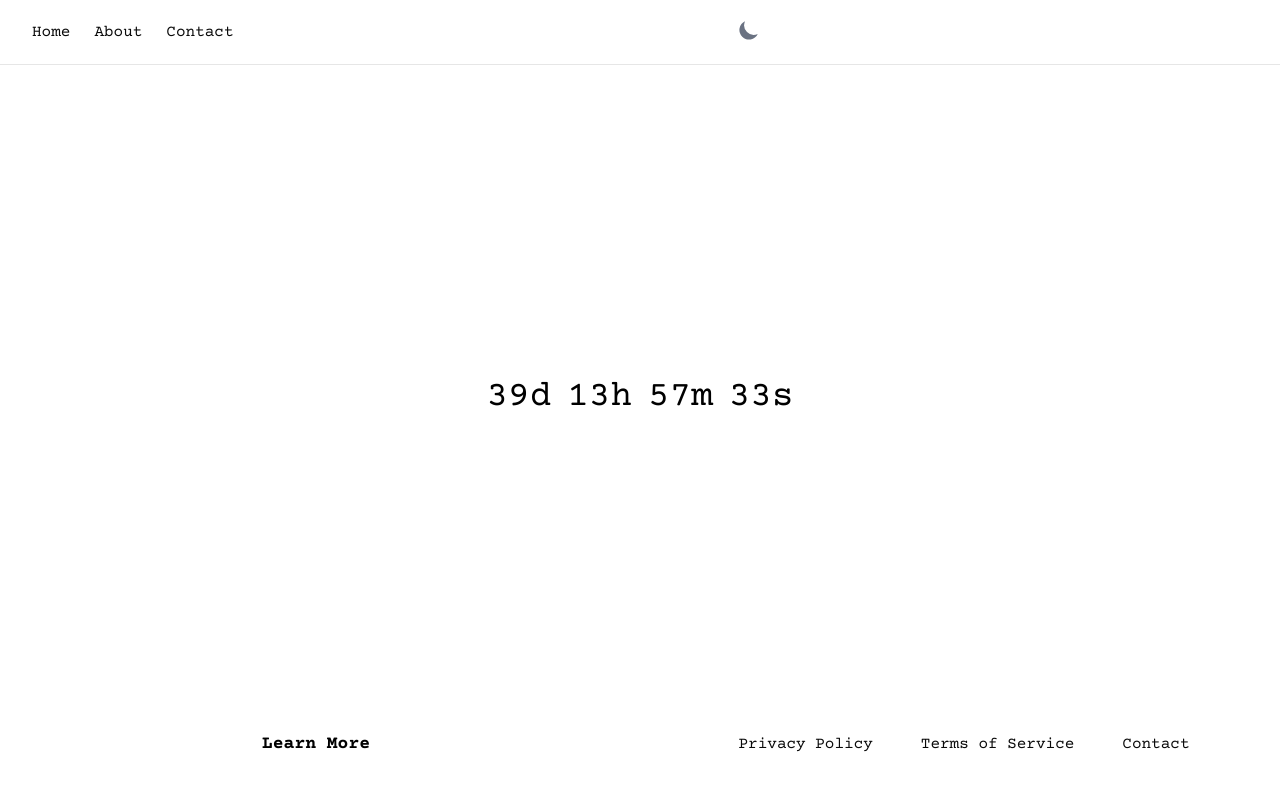
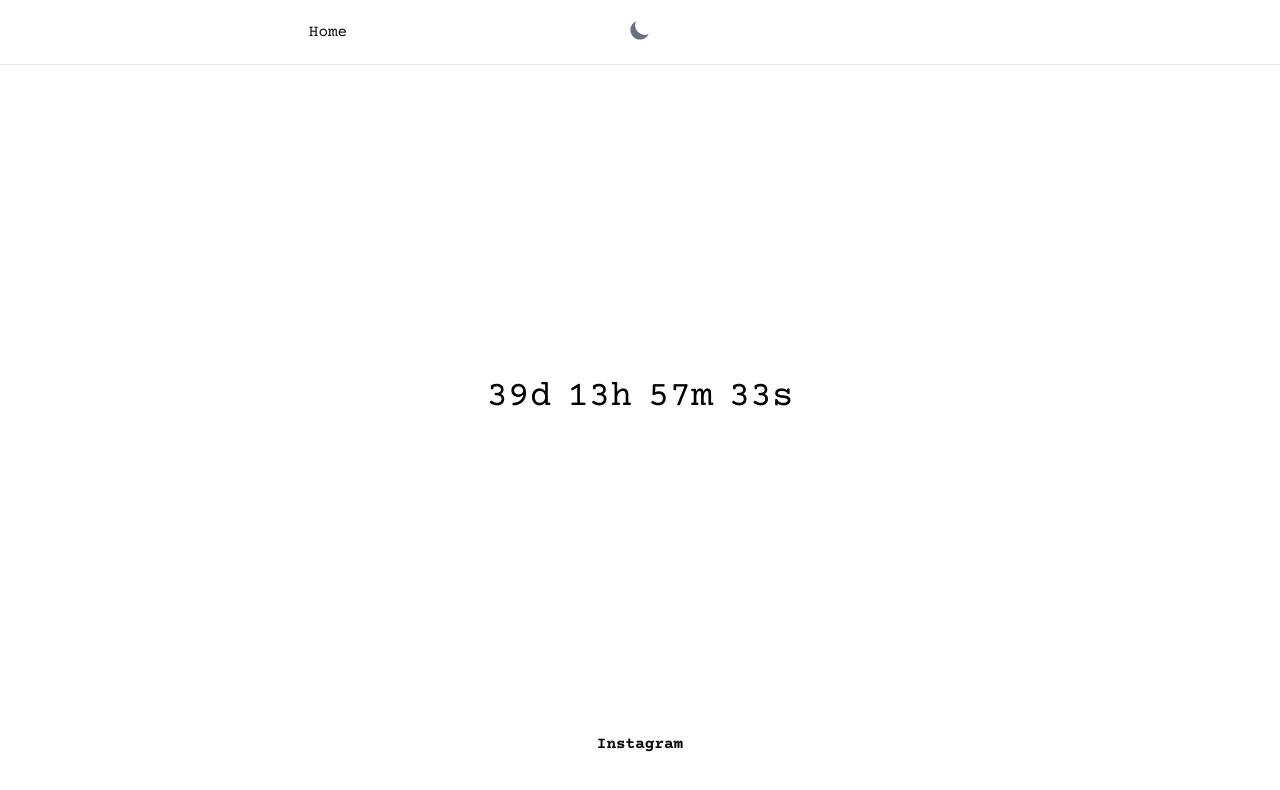
Before and after one commit to onceuponaprince/atlanticj, a Next.js app: page / in a window 1280 px wide. Shown: the top 790 px of the page. Built offline with nearby package versions, Linux system fonts and the light colour scheme.

Commit message:
REMOVED: Nav Buttons & ADDED: Instagram Link

```diff
--- a/components/atoms/ThemeToggle.tsx
+++ b/components/atoms/ThemeToggle.tsx
@@ -16,7 +16,7 @@ export default function ThemeToggle() {
   return (
     <Button
       onClick={() => setTheme(theme === 'light' ? 'dark' : 'light')}
-      className="text-gray-500 dark:text-gray-400 hover:bg-gray-100 dark:hover:bg-gray-700 focus:outline-none focus:ring-4 focus:ring-gray-200 dark:focus:ring-gray-700 rounded-lg text-sm p-1 ml-4"
+      className="text-gray-500 dark:text-gray-400 hover:bg-gray-100 dark:hover:bg-gray-700 focus:outline-none focus:ring-4 focus:ring-gray-200 dark:focus:ring-gray-700 rounded-lg text-sm p-1"
     >
       {theme === 'light' ? (
         <svg className="w-6 h-6" fill="currentColor" viewBox="0 0 20 20">
--- a/components/molecules/BurgerMenu.tsx
+++ b/components/molecules/BurgerMenu.tsx
@@ -32,13 +32,13 @@ export default function BurgerMenu({ children }: BurgerMenuProps) {
   }, [isOpen]);
 
   return (
-    <div className="" ref={menuRef}>
-      <BurgerButton handleClick={handleClick} isOpen={isOpen} />
+    <div className="flex flex-row-reverse w-full" ref={menuRef}>
+      <BurgerButton handleClick={handleClick} isOpen={isOpen}/>
       {/* Mobile Menu */}
       {isOpen && (
-        <div className="absolute top-0 right-0 h-screen w-screen m-0 p-0 bg-background border border-foreground/20 rounded-lg shadow-lg z-50 md:hidden animate-in fade-in slide-in-from-top-100 ease-in-out">
-          <BurgerButton handleClick={handleClick} isOpen={isOpen} className="absolute top-2 right-4 slide-out-to-top-100 ease-in-out duration-300 animate-out justify-self-center justify-center items-center text-center align-middle"/>
-          <div className="flex flex-col gap-3 mx-auto h-full w-full justify-self-center justify-center items-center text-center align-middle border-t border-foreground/20 justify-self-center justify-center items-center text-center align-middle">
+        <div className="absolute top-0 right-0 h-screen w-screen m-0 p-0 bg-transparent z-50 md:hidden animate-in fade-in slide-in-from-top-500 ease-in-out">
+          <BurgerButton handleClick={handleClick} isOpen={isOpen} className="absolute bg-transparent top-[10px] right-[58.5px] slide-out-to-top-500 ease-in-out duration-300 animate-out justify-self-center justify-center items-center text-center align-middle"/>
+          <div className="flex flex-col bg-background gap-5 mx-auto h-full w-full justify-self-center justify-center items-center text-center align-middle justify-self-center justify-center items-center text-center align-middle">
             {children}
           </div>
         </div>
--- a/components/organisms/Footer.tsx
+++ b/components/organisms/Footer.tsx
@@ -1,18 +1,18 @@
 import LinkButton from "@/components/atoms/Link";
 
 const FooterProps = [
-    { href: "/privacy-policy", buttonName: "Privacy Policy" },
-    { href: "/terms-of-service", buttonName: "Terms of Service" },
-    { href: "/contact", buttonName: "Contact" },
+    { href: "https://www.instagram.com/atlanticjohnson?igsh=MWFpdDM0Y3A0OWR1NA==", buttonName: "Instagram" },
+    // { href: "/terms-of-service", buttonName: "Terms of Service" },
+    // { href: "/contact", buttonName: "Contact" },
 ]
 
 export default function Footer() {
     return (
         <div className="flex flex-col pb-10 items-center space-evenly w-full gap-4 md:flex-row md:justify-between md:items-center md:space-evenly md:w-full">
-            <h1 className="w-full text-center text-lg font-bold">Learn More</h1>
+            {/* <h1 className="w-full text-center text-lg font-bold">Learn More</h1> */}
             <nav className="flex items-center justify-center space-between w-full gap-10">
                 {FooterProps.map((item) => (
-                    <LinkButton key={item.href} href={item.href} buttonName={item.buttonName} className="text-foreground hover:text-foreground/80 transition-colors hover:bg-foreground/10 p-1" />
+                    <LinkButton key={item.href} href={item.href} buttonName={item.buttonName} className="text-foreground font-bold hover:text-foreground/80 transition-colors hover:bg-foreground/10 p-1" />
                     ))}
                 </nav>
         </div>
--- a/components/organisms/Header.tsx
+++ b/components/organisms/Header.tsx
@@ -13,8 +13,8 @@ interface HeaderProps {
 
 const navigation = [
     { name: "Home", href: "/" },
-    { name: "About", href: "/about" },
-    { name: "Contact", href: "/contact" },
+    // { name: "About", href: "/about" },
+    // { name: "Contact", href: "/contact" },
 ];
 
 export default function Header() {
@@ -28,7 +28,7 @@ export default function Header() {
                     </div> */}
 
                     {/* Desktop Navigation */}
-                    <nav className="hidden md:flex items-center gap-6">
+                    <nav className="hidden md:flex items-center gap-6 justify-center space-evenly w-full">
                         {navigation.map((item) => (
                             <LinkButton
                                 key={item.name}
@@ -47,13 +47,13 @@ export default function Header() {
                     {/* Mobile Menu Button with Menu */}
                     <BurgerMenu>
                         {/* Mobile Navigation */}
-                        <nav className="flex flex-col gap-3 mx-auto h-[30vh] w-full justify-self-center justify-center items-center text-center align-middle">
+                        <nav className="flex flex-col gap-3 w-full justify-self-center justify-center items-center text-center align-middle">
                             {navigation.map((item) => (
                                 <LinkButton
                                     key={item.name}
                                     href={item.href}
                                     buttonName={item.name}
-                                    className="text-foreground hover:text-foreground/80 transition-colors text-left py-2"
+                                    className="flex justify-self-center font-bold items-center align-middle text-foreground text-center hover:text-foreground/80 hover:bg-foreground/10 p-0 transition-colors "
                                 />
                             ))}
                         </nav>
```
